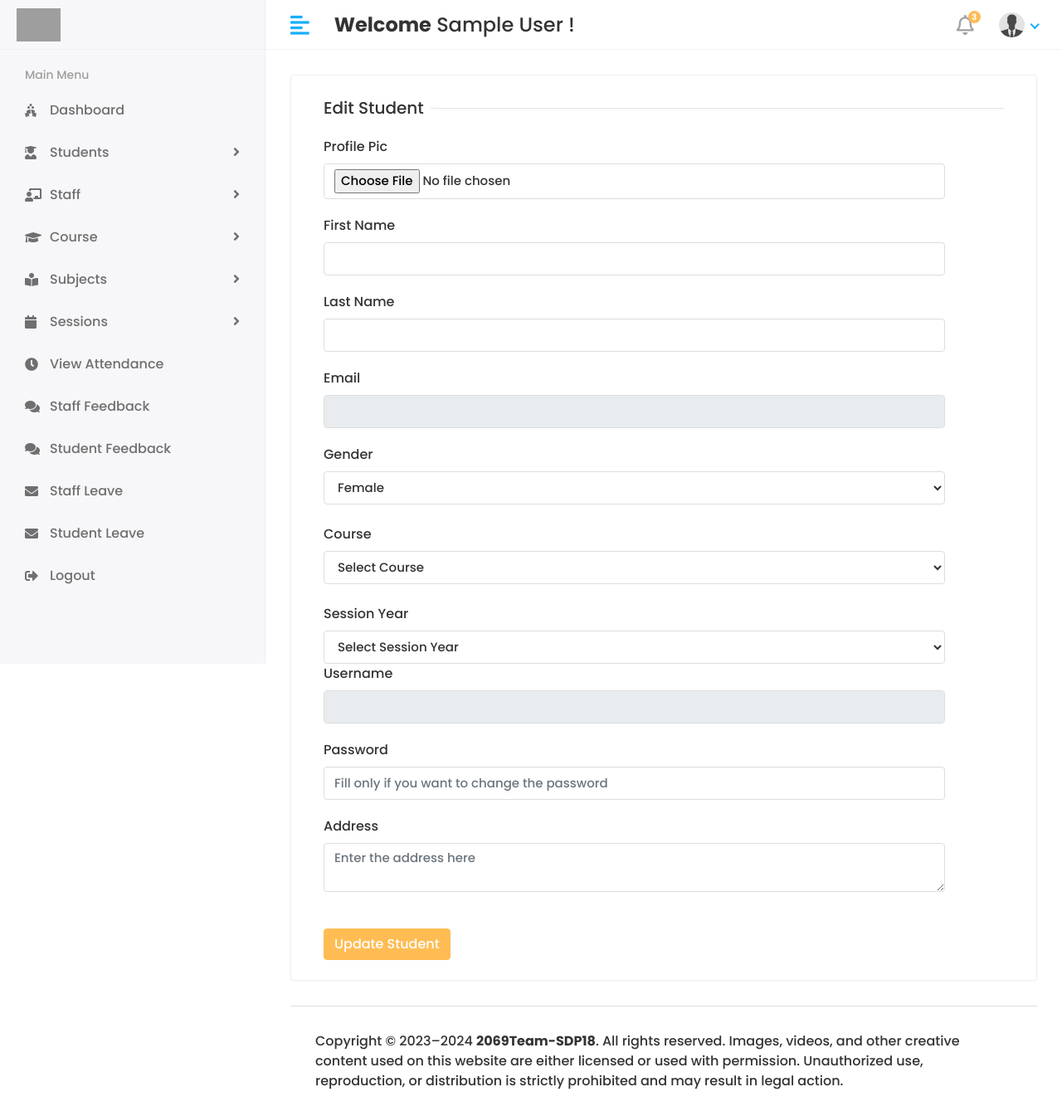
After one commit to KoushikReddyB/Student-Learning-Management-System, a Django app: page /HOD/Student/Edit/1 in a window 1280 px wide. The commit adds this page. Shown: the whole page at 83% size. Run offline with Django 4.2, Linux system fonts and the light colour scheme; the visitor is signed in with stand-in values (Sample User, id 1); data that the repository does not hold is empty; some libraries are stand-ins or nearby versions; grey boxes are pictures that could not be loaded.

Commit message:
front end of edit student is done

```diff
--- a/Studentlearningmanagementsystem/Studentlearningmanagementsystem/HOD_views.py
+++ b/Studentlearningmanagementsystem/Studentlearningmanagementsystem/HOD_views.py
@@ -66,6 +66,8 @@ def ADD_STUDENT(request):
 
     return render(request,'Hod/add_student.html',context)
 
+
+@login_required(login_url='/')
 def VIEW_STUDENT(request):
     student = Student.objects.all()
     print(student)
@@ -74,5 +76,15 @@ def VIEW_STUDENT(request):
     }
     return render(request, 'Hod/view_student.html', context)
 
-def EDIT_STUDENT(request):
-    return render(request, 'Hod/edit_student.html')
+
+@login_required(login_url='/')
+def EDIT_STUDENT(request, id):
+    student = Student.objects.filter(id = id)
+    course = Course.objects.all()
+    session = Session_Year.objects.all()
+    context = {
+        'student':student,
+        'course': course,
+        'session': session,
+    }
+    return render(request, 'Hod/edit_student.html', context)
--- a/Studentlearningmanagementsystem/Studentlearningmanagementsystem/urls.py
+++ b/Studentlearningmanagementsystem/Studentlearningmanagementsystem/urls.py
@@ -37,7 +37,7 @@ urlpatterns = [
     path('HOD/home', HOD_views.HOME, name='HOD_home',),
     path('HOD/Student/Add', HOD_views.ADD_STUDENT, name='add_student'),
     path('HOD/Student/View', HOD_views.VIEW_STUDENT, name='view_student'),
-    path('HOD/Student/Edit', HOD_views.EDIT_STUDENT, name='edit_student'),
+    path('HOD/Student/Edit/<str:id>', HOD_views.EDIT_STUDENT, name='edit_student'),
 
 
 ] + static(settings.MEDIA_URL, document_root = settings.MEDIA_ROOT)
--- /dev/null
+++ b/Studentlearningmanagementsystem/templates/HOD/edit_student.html
@@ -0,0 +1,97 @@
+{% extends 'base.html' %}
+{% block content %}
+  <div class="row">
+                  <div class="col-sm-12">
+                     <div class="card">
+                        <div class="card-body">
+                           <form method="post" action="{% url 'add_student' %}" enctype="multipart/form-data">
+                              {% csrf_token %}
+                                 <div class="col-12">
+                                    <h5 class="form-title"><span>Edit Student</span></h5>
+                                 </div>
+
+                                 {% include 'includes/messages.html' %}
+
+                                 <div class="col-sm-11">
+                                    <div class="form-group">
+                                       <label>Profile Pic</label>
+                                       <input type="file" class="form-control" name="profile_pic" required>
+                                    </div>
+                                 </div>
+                                 <div class="col-sm-11">
+                                    <div class="form-group">
+                                       <label>First Name</label>
+                                       <input type="text" class="form-control" name="first_name" value="{% for i in student %}{{i.admin.first_name}}{% endfor %}" required>
+                                    </div>
+                                 </div>
+                                 <div class="col-sm-11">
+                                    <div class="form-group">
+                                       <label>Last Name</label>
+                                       <input type="text" class="form-control" name="last_name" value="{% for i in student %}{{i.admin.last_name}}{% endfor %}" required>
+                                    </div>
+                                 </div>
+                               <div class="col-sm-11">
+                                    <div class="form-group">
+                                       <label>Email</label>
+                                       <input type="text" class="form-control" name="email" value="{% for i in student %}{{i.admin.email}}{% endfor %}" readonly>
+                                    </div>
+                                 </div>
+                                 <div class="col-sm-11">
+                                    <label>Gender</label>
+                                       <select class="form-control" name="gender" value="{% for i in student %}{{i.gender}}{% endfor %}" required>
+                                          <option value="Female">Female</option>
+                                          <option value="Male">Male</option>
+                                          <option value="Others">Others</option>
+                                       </select>
+                                 </div>
+                               <br>
+                               <div class="col-sm-11">
+                                    <label>Course</label>
+                                       <select class="form-control" name="course_id"  required>
+                                          <option>Select Course</option>
+                                           {% for i in course %}
+                                          <option value="{{i.id}}">{{i.course_code}} --> {{i.course_title}}</option>
+                                           {% endfor %}
+                                       </select>
+                                 </div>
+                              <br>
+                              <div class="col-sm-11">
+                                <label>Session Year</label>
+                                   <select class="form-control" name="session_year_id" required>
+                                      <option>Select Session Year</option>
+                                       {% for i in session %}
+                                      <option value="{{i.id}}">{{i.session_start}} To {{i.session_end}}</option>
+                                      {% endfor %}
+                                   </select>
+                             </div>
+                               <div class="col-sm-11">
+                                    <div class="form-group">
+                                       <label>Username</label>
+                                       <input type="text" class="form-control" name="username" value="{% for i in student %}{{i.admin.username}}{% endfor %}" readonly>
+                                    </div>
+                                 </div>
+                               <div class="col-sm-11">
+                                    <div class="form-group">
+                                       <label>Password</label>
+                                       <input type="password" class="form-control" name="password" placeholder="Fill only if you want to change the password" required>
+                                    </div>
+                                 </div>
+                               <div class="col-sm-11">
+                                    <div class="form-group">
+                                        <label>Address</label>
+                                        <textarea class="form-control" name="address" placeholder="Enter the address here" required></textarea>
+                                    </div>
+                                 </div>
+
+
+                               <br>
+                                 <div class="col-12">
+                                    <button type="submit" class="btn btn-primary">Update Student</button>
+                                 </div>
+
+                           </form>
+                        </div>
+                     </div>
+                  </div>
+               </div>
+{% endblock %}
--- a/Studentlearningmanagementsystem/templates/HOD/view_student.html
+++ b/Studentlearningmanagementsystem/templates/HOD/view_student.html
@@ -56,7 +56,7 @@
                             <td>{{i.updated_at}}</td>
                             <td class="text-right">
                                <div class="actions">
-                                  <a href="edit-student.html" class="btn btn-sm bg-success-light mr-2">
+                                  <a href="{% url 'edit_student' i.id %}" class="btn btn-sm bg-success-light mr-2">
                                   <i class="fas fa-pen"></i>
                                   </a>
                                   <a href="#" class="btn btn-sm bg-danger-light">
```
